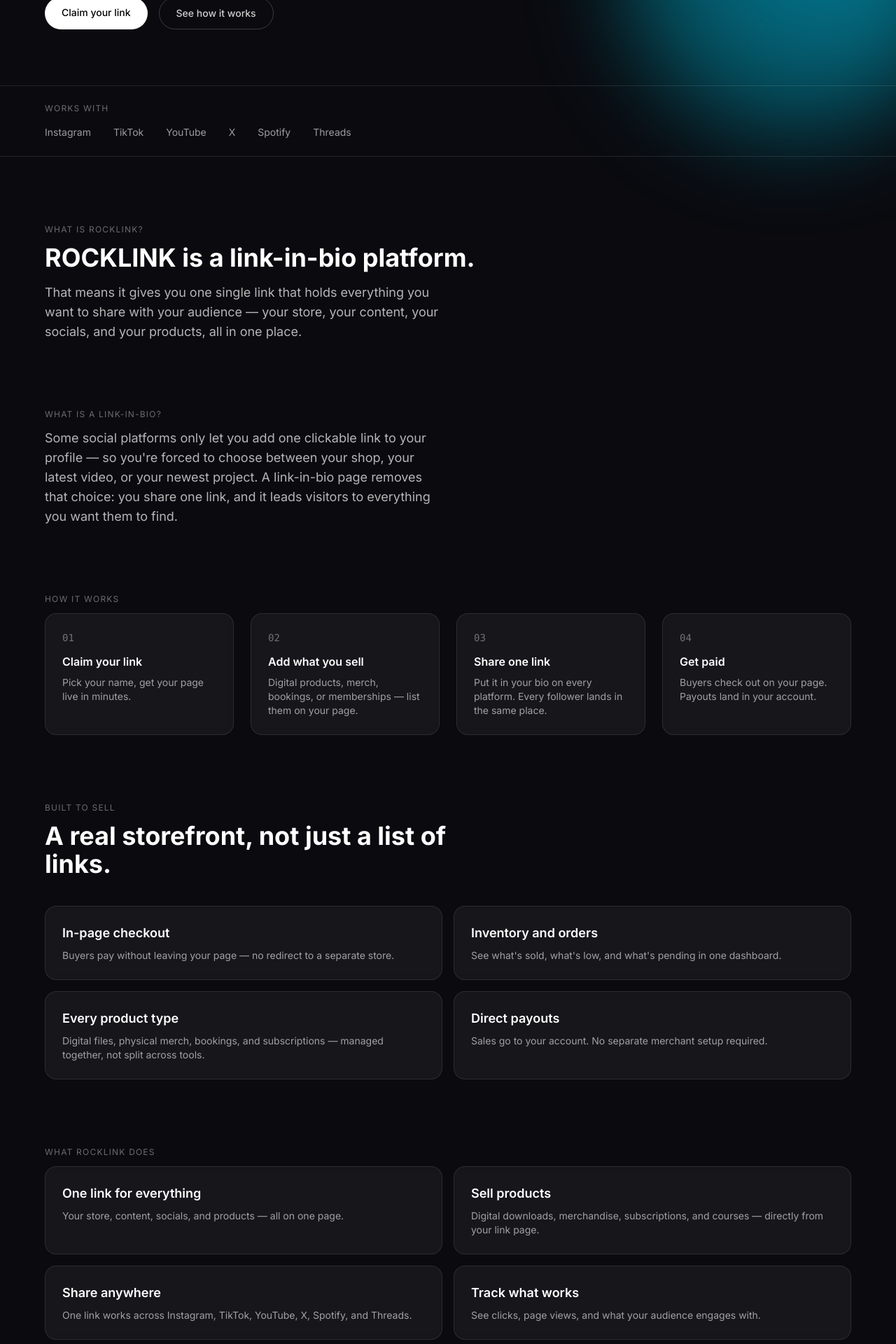
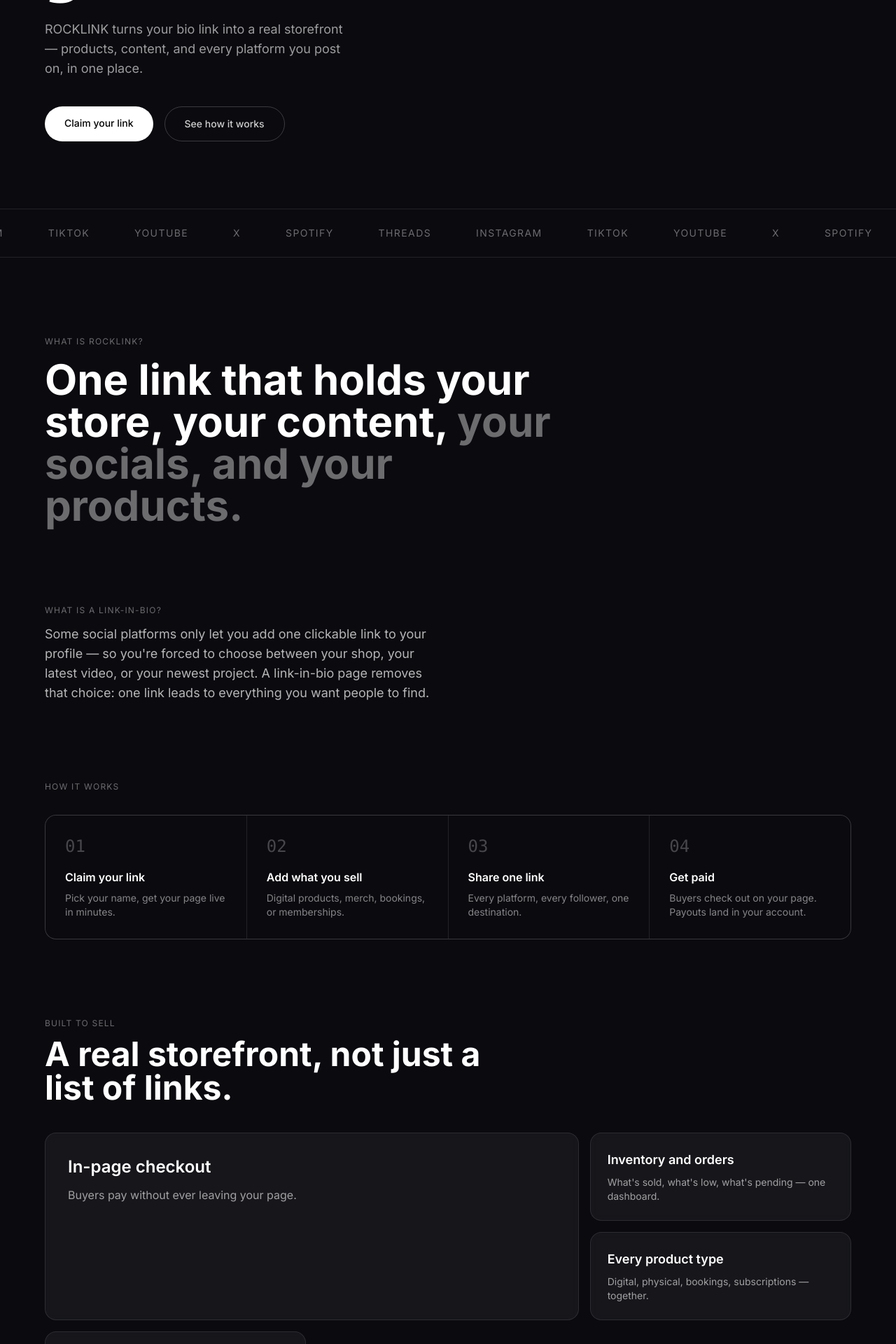
Before and after one commit to mohammedaminjamal45-ai/Rocklink, a Next.js app: page / in a window 1280 px wide. Shown: the part 600-2520 px from the top of the page at 70% size. Built offline with nearby package versions, Linux system fonts and the light colour scheme.

Commit message:
Enhance landing page with animations, gradient text, improved layouts, and bento design

```diff
--- a/app/globals.css
+++ b/app/globals.css
@@ -39,3 +39,37 @@ input {
 input:focus {
   outline: none;
 }
+
+/* Blob animations */
+@keyframes drift-slow {
+  0%, 100% { transform: translate(-50%, 0) scale(1); }
+  50% { transform: translate(-46%, 4%) scale(1.05); }
+}
+
+@keyframes drift-medium {
+  0%, 100% { transform: translate(0, 0) scale(1); }
+  50% { transform: translate(-3%, 5%) scale(0.96); }
+}
+
+@keyframes drift-fast {
+  0%, 100% { transform: translate(0, 0) scale(1); }
+  50% { transform: translate(4%, -4%) scale(1.04); }
+}
+
+.animate-drift-slow { animation: drift-slow 14s ease-in-out infinite; }
+.animate-drift-medium { animation: drift-medium 11s ease-in-out infinite; }
+.animate-drift-fast { animation: drift-fast 9s ease-in-out infinite; }
+
+@media (prefers-reduced-motion: reduce) {
+  .animate-drift-slow, .animate-drift-medium, .animate-drift-fast {
+    animation: none;
+  }
+}
+
+/* Marquee animation */
+@keyframes marquee {
+  from { transform: translateX(0); }
+  to { transform: translateX(-33.333%); }
+}
+
+.animate-marquee { animation: marquee 30s linear infinite; }
--- a/app/page.tsx
+++ b/app/page.tsx
@@ -1,64 +1,17 @@
 import Blobs from "@/components/Blobs";
 
-const BENEFITS = [
-  {
-    title: "One link for everything",
-    body: "Your store, content, socials, and products — all on one page.",
-  },
-  {
-    title: "Sell products",
-    body: "Digital downloads, merchandise, subscriptions, and courses — directly from your link page.",
-  },
-  {
-    title: "Share anywhere",
-    body: "One link works across Instagram, TikTok, YouTube, X, Spotify, and Threads.",
-  },
-  {
-    title: "Track what works",
-    body: "See clicks, page views, and what your audience engages with.",
-  },
-];
-
 const STEPS = [
-  {
-    number: "01",
-    title: "Claim your link",
-    body: "Pick your name, get your page live in minutes.",
-  },
-  {
-    number: "02",
-    title: "Add what you sell",
-    body: "Digital products, merch, bookings, or memberships — list them on your page.",
-  },
-  {
-    number: "03",
-    title: "Share one link",
-    body: "Put it in your bio on every platform. Every follower lands in the same place.",
-  },
-  {
-    number: "04",
-    title: "Get paid",
-    body: "Buyers check out on your page. Payouts land in your account.",
-  },
+  { number: "01", title: "Claim your link", body: "Pick your name, get your page live in minutes." },
+  { number: "02", title: "Add what you sell", body: "Digital products, merch, bookings, or memberships." },
+  { number: "03", title: "Share one link", body: "Every platform, every follower, one destination." },
+  { number: "04", title: "Get paid", body: "Buyers check out on your page. Payouts land in your account." },
 ];
 
 const COMMERCE = [
-  {
-    title: "In-page checkout",
-    body: "Buyers pay without leaving your page — no redirect to a separate store.",
-  },
-  {
-    title: "Inventory and orders",
-    body: "See what's sold, what's low, and what's pending in one dashboard.",
-  },
-  {
-    title: "Every product type",
-    body: "Digital files, physical merch, bookings, and subscriptions — managed together, not split across tools.",
-  },
-  {
-    title: "Direct payouts",
-    body: "Sales go to your account. No separate merchant setup required.",
-  },
+  { title: "In-page checkout", body: "Buyers pay without ever leaving your page." },
+  { title: "Inventory and orders", body: "What's sold, what's low, what's pending — one dashboard." },
+  { title: "Every product type", body: "Digital, physical, bookings, subscriptions — together." },
+  { title: "Direct payouts", body: "Sales go to your account. No separate merchant setup." },
 ];
 
 const PLATFORMS = ["Instagram", "TikTok", "YouTube", "X", "Spotify", "Threads"];
@@ -72,97 +25,98 @@ export default function Home() {
       <nav className="relative z-10 flex items-center justify-between px-8 py-6 sm:px-16">
         <span className="text-lg font-bold tracking-tight">rocklink</span>
         <div className="hidden gap-8 text-sm text-white/70 sm:flex">
-          <a href="#platform" className="hover:text-white">platform</a>
-          <a href="#commerce" className="hover:text-white">commerce</a>
-          <a href="#benefits" className="hover:text-white">benefits</a>
-          <a href="#pricing" className="hover:text-white">pricing</a>
+          <a href="#platform" className="transition hover:text-white">platform</a>
+          <a href="#commerce" className="transition hover:text-white">commerce</a>
+          <a href="#benefits" className="transition hover:text-white">benefits</a>
+          <a href="#pricing" className="transition hover:text-white">pricing</a>
         </div>
-        <a href="#waitlist" className="rounded-full bg-white px-5 py-2 text-sm font-medium text-black">
+        <a href="#waitlist" className="rounded-full bg-white px-5 py-2 text-sm font-medium text-black transition hover:bg-white/90">
           Get started
         </a>
       </nav>
 
       {/* HERO */}
-      <section className="relative z-10 px-8 pt-16 sm:px-16 sm:pt-24">
-        <h1 className="text-6xl font-black leading-[0.95] tracking-tight sm:text-8xl">
+      <section className="relative z-10 px-8 pt-20 sm:px-16 sm:pt-32">
+        <h1 className="text-6xl font-black leading-[0.92] tracking-tight sm:text-9xl">
           one link.
           <br />
-          everything
+          <span className="bg-gradient-to-r from-[#F4A261] via-[#E76F51] to-[#E63946] bg-clip-text text-transparent">
+            everything
+          </span>
           <br />
           you sell.
         </h1>
-        <p className="mt-6 max-w-md text-white/60">
+        <p className="mt-8 max-w-md text-lg text-white/60">
           ROCKLINK turns your bio link into a real storefront — products,
           content, and every platform you post on, in one place.
         </p>
-        <div className="mt-8 flex gap-4">
-          <a href="#waitlist" className="rounded-full bg-white px-6 py-3 text-sm font-medium text-black">
+        <div className="mt-10 flex gap-4">
+          <a href="#waitlist" className="rounded-full bg-white px-7 py-3.5 text-sm font-medium text-black transition hover:scale-105 hover:bg-white/90">
             Claim your link
           </a>
-          <a href="#platform" className="rounded-full border border-white/20 px-6 py-3 text-sm font-medium text-white/80">
+          <a href="#platform" className="rounded-full border border-white/20 px-7 py-3.5 text-sm font-medium text-white/80 transition hover:border-white/40 hover:text-white">
             See how it works
           </a>
         </div>
       </section>
 
-      {/* WORKS WITH */}
-      <section className="relative z-10 mt-20 border-y border-white/10 px-8 py-6 sm:px-16">
-        <p className="mb-4 text-xs uppercase tracking-widest text-white/40">Works with</p>
-        <div className="flex flex-wrap gap-x-8 gap-y-2 text-sm text-white/60">
-          {PLATFORMS.map((p) => (
-            <span key={p}>{p}</span>
+      {/* WORKS WITH — ticker style */}
+      <section className="relative z-10 mt-24 overflow-hidden border-y border-white/10 py-6">
+        <div className="flex animate-marquee gap-16 whitespace-nowrap text-sm uppercase tracking-widest text-white/40">
+          {[...PLATFORMS, ...PLATFORMS, ...PLATFORMS].map((p, i) => (
+            <span key={i}>{p}</span>
           ))}
         </div>
       </section>
 
-      {/* WHAT IS ROCKLINK */}
-      <section id="about" className="relative z-10 px-8 py-24 sm:px-16">
-        <p className="mb-3 text-xs uppercase tracking-widest text-white/40">What is ROCKLINK?</p>
-        <h2 className="mb-4 max-w-2xl text-3xl font-bold sm:text-4xl">
-          ROCKLINK is a link-in-bio platform.
+      {/* WHAT IS ROCKLINK — big statement */}
+      <section id="about" className="relative z-10 px-8 py-28 sm:px-16">
+        <p className="mb-4 text-xs uppercase tracking-widest text-white/40">What is ROCKLINK?</p>
+        <h2 className="max-w-3xl text-4xl font-bold leading-tight sm:text-6xl">
+          One link that holds your store, your content,
+          <span className="text-white/40"> your socials, and your products.</span>
         </h2>
-        <p className="max-w-xl text-lg text-white/70">
-          That means it gives you one single link that holds everything
-          you want to share with your audience — your store, your
-          content, your socials, and your products, all in one place.
-        </p>
       </section>
 
       {/* WHAT IS A LINK-IN-BIO */}
-      <section id="platform" className="relative z-10 px-8 pb-24 sm:px-16">
+      <section id="platform" className="relative z-10 px-8 pb-28 sm:px-16">
         <p className="mb-3 text-xs uppercase tracking-widest text-white/40">What is a link-in-bio?</p>
         <p className="max-w-xl text-lg text-white/70">
           Some social platforms only let you add one clickable link to
           your profile — so you&apos;re forced to choose between your
           shop, your latest video, or your newest project. A
-          link-in-bio page removes that choice: you share one link, and
-          it leads visitors to everything you want them to find.
+          link-in-bio page removes that choice: one link leads to
+          everything you want people to find.
         </p>
       </section>
 
-      {/* HOW IT WORKS — new */}
-      <section className="relative z-10 px-8 pb-24 sm:px-16">
-        <p className="mb-3 text-xs uppercase tracking-widest text-white/40">How it works</p>
-        <div className="grid gap-6 sm:grid-cols-4">
+      {/* HOW IT WORKS */}
+      <section className="relative z-10 px-8 pb-28 sm:px-16">
+        <p className="mb-8 text-xs uppercase tracking-widest text-white/40">How it works</p>
+        <div className="grid gap-px overflow-hidden rounded-2xl border border-white/10 bg-white/10 sm:grid-cols-4">
           {STEPS.map((s) => (
-            <div key={s.number} className="rounded-2xl border border-white/10 bg-white/5 p-6 backdrop-blur-sm">
-              <p className="mb-3 font-mono text-sm text-white/40">{s.number}</p>
+            <div key={s.number} className="bg-[#0A0A0F] p-7 transition hover:bg-white/[0.03]">
+              <p className="mb-4 font-mono text-2xl text-white/25">{s.number}</p>
               <h3 className="mb-2 text-base font-semibold">{s.title}</h3>
-              <p className="text-sm text-white/60">{s.body}</p>
+              <p className="text-sm text-white/50">{s.body}</p>
             </div>
           ))}
         </div>
       </section>
 
-      {/* BUILT TO SELL — new, Shopify-style depth */}
-      <section id="commerce" className="relative z-10 px-8 pb-24 sm:px-16">
+      {/* BUILT TO SELL — bento layout */}
+      <section id="commerce" className="relative z-10 px-8 pb-28 sm:px-16">
         <p className="mb-3 text-xs uppercase tracking-widest text-white/40">Built to sell</p>
-        <h2 className="mb-10 max-w-2xl text-3xl font-bold sm:text-4xl">
+        <h2 className="mb-10 max-w-2xl text-3xl font-bold sm:text-5xl">
           A real storefront, not just a list of links.
         </h2>
-        <div className="grid gap-4 sm:grid-cols-2">
-          {COMMERCE.map((c) => (
-            <div key={c.title} className="rounded-2xl border border-white/10 bg-white/5 p-6 backdrop-blur-sm">
+        <div className="grid gap-4 sm:grid-cols-3">
+          <div className="rounded-2xl border border-white/10 bg-white/5 p-8 backdrop-blur-sm transition hover:border-white/20 sm:col-span-2 sm:row-span-2">
+            <h3 className="mb-3 text-2xl font-semibold">{COMMERCE[0].title}</h3>
+            <p className="text-white/60">{COMMERCE[0].body}</p>
+          </div>
+          {COMMERCE.slice(1).map((c) => (
+            <div key={c.title} className="rounded-2xl border border-white/10 bg-white/5 p-6 backdrop-blur-sm transition hover:border-white/20">
               <h3 className="mb-2 text-lg font-semibold">{c.title}</h3>
               <p className="text-sm text-white/60">{c.body}</p>
             </div>
@@ -170,64 +124,46 @@ export default function Home() {
         </div>
       </section>
 
-      {/* WHAT ROCKLINK DOES */}
-      <section id="benefits" className="relative z-10 px-8 pb-24 sm:px-16">
-        <p className="mb-3 text-xs uppercase tracking-widest text-white/40">What ROCKLINK does</p>
-        <div className="grid gap-4 sm:grid-cols-2">
-          {BENEFITS.map((b) => (
-            <div key={b.title} className="rounded-2xl border border-white/10 bg-white/5 p-6 backdrop-blur-sm">
-              <h3 className="mb-2 text-lg font-semibold">{b.title}</h3>
-              <p className="text-sm text-white/60">{b.body}</p>
-            </div>
-          ))}
-        </div>
-      </section>
-
-      {/* WHY CREATORS USE IT */}
-      <section className="relative z-10 px-8 pb-24 sm:px-16">
-        <p className="mb-3 text-xs uppercase tracking-widest text-white/40">Why creators use it</p>
-        <p className="max-w-xl text-lg text-white/70">
-          Instead of updating your profile link every time you post
-          something new, you update one page and every platform points to
-          it. Your followers click one link and find everything you
-          create — no more &quot;link in stories&quot; or &quot;check my
-          other accounts.&quot;
+      {/* WHY CREATORS USE IT — big statement break */}
+      <section className="relative z-10 px-8 py-28 sm:px-16">
+        <p className="max-w-3xl text-3xl font-medium leading-snug text-white/80 sm:text-5xl">
+          Update one page instead of five profiles. Your followers click
+          one link and find everything you make.
         </p>
       </section>
 
-      {/* PRICING — new, real numbers only */}
-      <section id="pricing" className="relative z-10 px-8 pb-24 sm:px-16">
+      {/* PRICING */}
+      <section id="pricing" className="relative z-10 px-8 pb-28 sm:px-16">
         <p className="mb-3 text-xs uppercase tracking-widest text-white/40">Pricing</p>
-        <h2 className="mb-6 max-w-2xl text-3xl font-bold sm:text-4xl">
+        <h2 className="mb-8 max-w-2xl text-3xl font-bold sm:text-5xl">
           Free to use. We only get paid when you do.
         </h2>
-        <div className="max-w-md rounded-2xl border border-white/10 bg-white/5 p-6 backdrop-blur-sm">
-          <div className="flex items-center justify-between text-sm text-white/60">
-            <span>You keep</span>
-            <span className="font-mono text-white">97.5%</span>
+        <div className="max-w-md rounded-2xl border border-white/10 bg-white/5 p-8 backdrop-blur-sm">
+          <div className="flex items-end justify-between">
+            <span className="text-sm text-white/60">You keep</span>
+            <span className="font-mono text-4xl">97.5%</span>
           </div>
-          <div className="mt-2 flex items-center justify-between text-sm text-white/60">
-            <span>Transaction fee</span>
-            <span className="font-mono text-white">2.5%</span>
+          <div className="mt-4 h-2 overflow-hidden rounded-full bg-white/10">
+            <div className="h-full w-[97.5%] rounded-full bg-gradient-to-r from-[#F4A261] to-[#E63946]" />
           </div>
           <p className="mt-4 text-sm text-white/50">
-            No subscription. No monthly fee. Nothing else.
+            2.5% transaction fee. No subscription. Nothing else.
           </p>
         </div>
       </section>
 
       {/* CTA */}
-      <section id="waitlist" className="relative z-10 px-8 pb-24 text-center sm:px-16">
-        <h2 className="mb-4 text-3xl font-bold sm:text-4xl">Claim your link</h2>
+      <section id="waitlist" className="relative z-10 px-8 pb-32 sm:px-16">
+        <h2 className="mb-4 text-4xl font-bold sm:text-6xl">Claim your link</h2>
         <p className="mb-8 text-white/60">rocklink.co/yourname</p>
-        <form className="mx-auto flex max-w-md flex-col gap-3 sm:flex-row">
+        <form className="flex max-w-md flex-col gap-3 sm:flex-row">
           <input
             type="email"
             required
             placeholder="you@email.com"
-            className="w-full rounded-full border border-white/20 bg-white/5 px-5 py-3 text-sm text-white placeholder:text-white/40 focus:border-white/50 focus:outline-none"
+            className="w-full rounded-full border border-white/20 bg-white/5 px-5 py-3.5 text-sm text-white placeholder:text-white/40 focus:border-white/50 focus:outline-none"
           />
-          <button type="submit" className="whitespace-nowrap rounded-full bg-white px-6 py-3 text-sm font-medium text-black">
+          <button type="submit" className="whitespace-nowrap rounded-full bg-white px-7 py-3.5 text-sm font-medium text-black transition hover:scale-105 hover:bg-white/90">
             Get early access
           </button>
         </form>
--- a/components/Blobs.tsx
+++ b/components/Blobs.tsx
@@ -1,48 +1,25 @@
 export default function Blobs() {
   return (
-    <div className="pointer-events-none absolute inset-0 overflow-hidden">
-      {/* Blob 1 - Red/Navy */}
+    <div className="pointer-events-none absolute inset-0 -z-10 overflow-hidden">
       <div
-        className="absolute blur-3xl"
+        className="absolute left-1/2 top-[-15%] h-[600px] w-[600px] -translate-x-1/2 rounded-full opacity-70 blur-3xl animate-drift-slow"
         style={{
-          width: '400px',
-          height: '400px',
-          background: 'radial-gradient(circle at 30% 50%, #ff4444, #0a0a1a)',
-          opacity: 0.6,
-          top: '-100px',
-          left: '-50px',
-          borderRadius: '50%',
-          zIndex: 1,
+          background:
+            "radial-gradient(circle at 30% 30%, #E63946, #1D3557 40%, #0A0A0F 70%)",
         }}
       />
-
-      {/* Blob 2 - Teal/Dark Teal */}
       <div
-        className="absolute blur-3xl"
+        className="absolute right-[-15%] top-[10%] h-[480px] w-[480px] rounded-full opacity-60 blur-3xl animate-drift-medium"
         style={{
-          width: '500px',
-          height: '500px',
-          background: 'radial-gradient(circle at 60% 40%, #00d4ff, #003d44)',
-          opacity: 0.6,
-          top: '300px',
-          right: '-100px',
-          borderRadius: '50%',
-          zIndex: 1,
+          background:
+            "radial-gradient(circle at 60% 40%, #2A9D8F, #264653 50%, transparent 75%)",
         }}
       />
-
-      {/* Blob 3 - Orange/Coral */}
       <div
-        className="absolute blur-3xl"
+        className="absolute left-[0%] top-[45%] h-[520px] w-[520px] rounded-full opacity-60 blur-3xl animate-drift-fast"
         style={{
-          width: '450px',
-          height: '450px',
-          background: 'radial-gradient(circle at 40% 70%, #ff8844, #cc3344)',
-          opacity: 0.6,
-          bottom: '0px',
-          left: '40%',
-          borderRadius: '50%',
-          zIndex: 1,
+          background:
+            "radial-gradient(circle at 50% 50%, #F4A261, #E76F51 45%, transparent 75%)",
         }}
       />
     </div>
```
